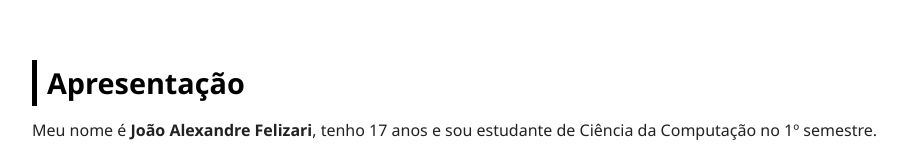
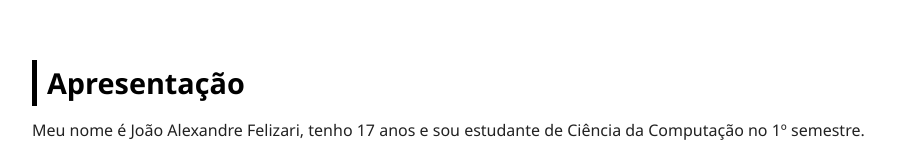
Before and after one commit to joaoalexandre3/Web-Lab-Portifolio, a plain HTML site: page Portifolio/codigos/sobre.html in a window 1280 px wide. Shown: the top 161 px of the page, without its empty margins (178-1101 px from the left). Drawn offline with Linux system fonts and the light colour scheme.

Commit message:
sobre.html

```diff
--- a/Portifolio/codigos/sobre.html
+++ b/Portifolio/codigos/sobre.html
@@ -11,7 +11,7 @@
   <main>
     <section>
       <h2>Apresentação</h2>
-      <p>Meu nome é <strong>João Alexandre Felizari</strong>, tenho 17 anos e sou estudante de Ciência da Computação no 1º semestre.</p>
+      <p>Meu nome é João Alexandre Felizari, tenho 17 anos e sou estudante de Ciência da Computação no 1º semestre.</p>
       <p>Sempre tive curiosidade sobre tecnologia e como as coisas funcionam por trás das telas, mas só recentemente decidi mergulhar de verdade nesse mundo, especialmente após começar a faculdade.</p>
     </section>
 
```
